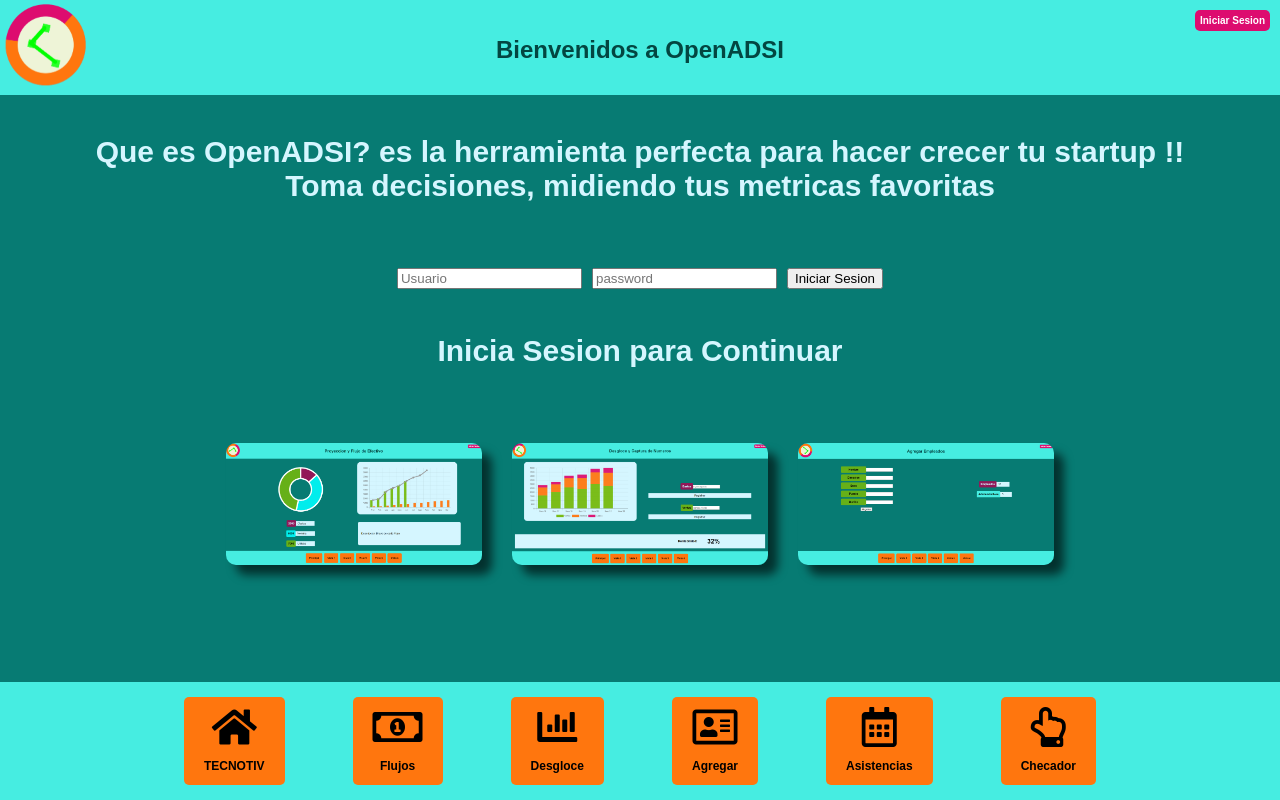
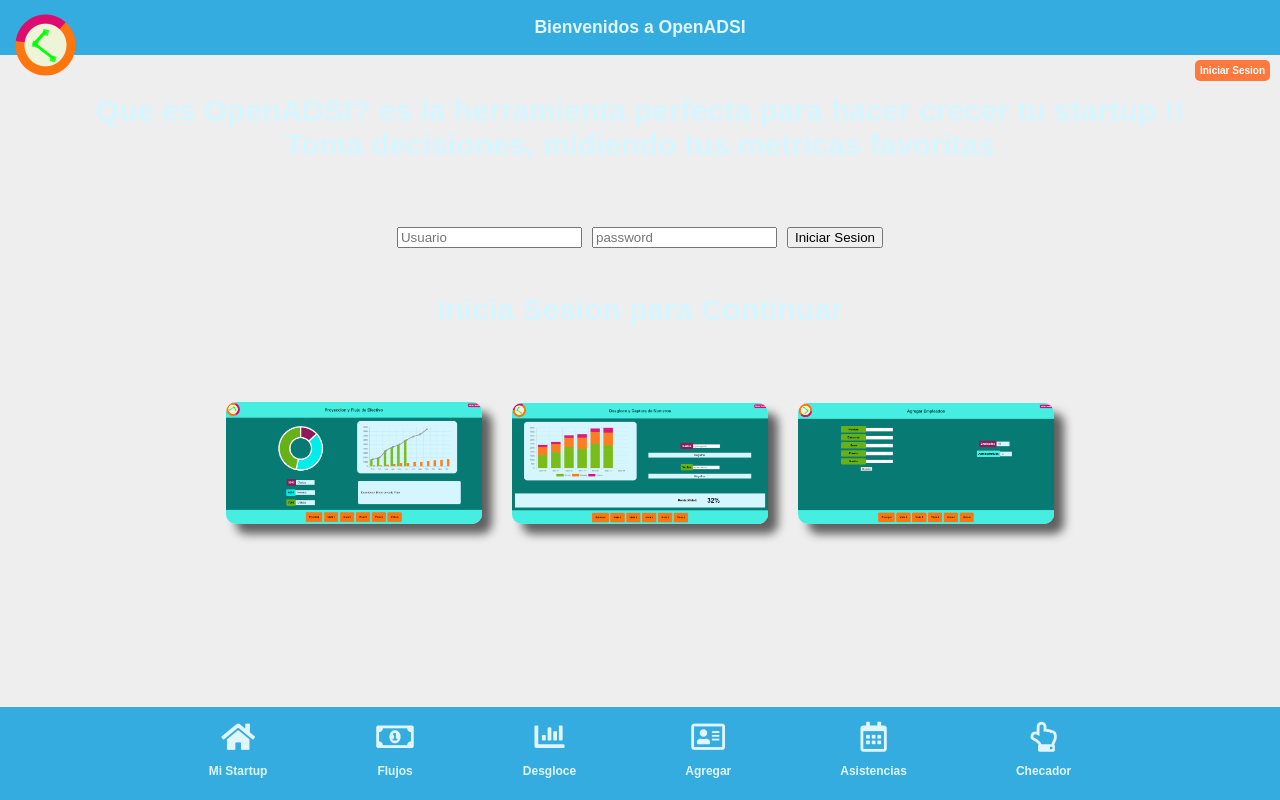
Before and after one commit to MizaelGalvez/OpenADSI, a React (Create React App) app in the folder app/: page / in a window 1280 px wide. Built offline with nearby package versions, Linux system fonts and the light colour scheme.

Commit message:
Cambiando estilos
cambiando estilos al proyecto

```diff
--- a/app/src/componentes/App.css
+++ b/app/src/componentes/App.css
@@ -1,14 +1,22 @@
+Body {
+
+}
+
 .App {
   text-align: center;
 }
+
+/*
+//////////////////////// Cabecera /////////////////////////////////////////////////////////////////////////////
+*/
 
 .App-logo {
   position: absolute;
   left: 0;
   top: 0;
   animation: App-logo-spin infinite 20s linear;
-  height: 80px;
-  margin: 5px;
+  height: 60px;
+  margin: 15px;
 }
 
 .iniciarSesion {
@@ -17,114 +25,90 @@
   font-weight: bold;
   position: absolute;
   right: 0;
-  top: 0;
+  background-color: #ff793f;
   margin: 10px;
-  background-color: #dd0c6f;
   border-radius: 5px;
   padding: 5px;
   color: white;
 }
 .iniciarSesion:hover {
-  background-color: #ffffff;
-  color: #dd0c6f;
+  background-color: #dd0c6f;
 }
 
 .App-header {
-  background-color: #46ede1;
-  height: 55px;
-  padding: 20px;
+  background-color: #34ace0;
+  padding: 5px;
   color: white;
 }
 
 .App-title {
-  font-size: 1.5em;
-  color: #034641;
+  font-size: 1.1em;
+  color: #E1F5FE;
 }
 
-.App-intro {
-  font-size: large;
-}
+/*
+////////////////////////Botones de navegacion/////////////////////////////////////////////////////////////////////////////
+*/
 
 .nav {
-  background-color: #46ede1;
-  padding: 10px;
+  background-color: #34ace0;
+  color: #E1F5FE;
+  padding-bottom: 5px;
   position:absolute;
   left:0;
   bottom:0;
   right:0;
 }
 .botonNav {
-  font-size: 14px;
+  font-size: 12px;
   font-weight: bold;
   display: inline-block;
   margin: 5px;
+  margin-right: 5%;
   border-radius: 5px;
-  background-color:#ff760e;
+  background-color:#34ace0;
   cursor: pointer;
   padding: 10px;
   padding-left: 20px;
   padding-right: 20px;
   padding-bottom: 0px;
+  transition-duration:  0.5s;
+  transform: translateY(0px);
 }
 .botonNav-end {
-  font-size: 14px;
+  font-size: 12px;
   font-weight: bold;
   display: inline-block;
   margin: 5px;
   border-radius: 5px;
-  background-color:#ff760e;
+  background-color:#34ace0;
   cursor: pointer;
   padding: 10px;
   padding-left: 20px;
   padding-right: 20px;
   padding-bottom: 0px;
+  transition-duration:  0.5s;
+  transform: translateY(0px);
 }
 .botonNav:hover {
   //animation: App-logo-spin infinite 20s linear;
-  background-color:#dd0c6f;
+  background-color:#34ace0;
+  color: #E1F5FE;
+  transition-duration:  0.9s;
+  transform: translateY(-37px);
 }
 .botonNav-end:hover {
   //animation: App-logo-spin infinite 20s linear;
-  background-color:#dd0c6f;
-}
-/*
-////////////////////////Botones de navegacion/////////////////////////////////////////////////////////////////////////////
-*/
-.nav {
-  padding: 10px;
-  //position:absolute;
-  //left:0;
-  //bottom:0;
-  //right:0;
-}
-.botonNav {
-  display: inline-block;
-  font-size: 12px;
-  margin-right: 5%;
-  border-radius: 5px;
-  //background-color:#ff9900;
-  cursor: pointer;
-}
-.botonNav-end {
-  display: inline-block;
-  font-size: 12px;
-  border-radius: 5px;
-  //background-color:#ff9900;
-  cursor: pointer;
+  background-color:#34ace0;
+  color: #E1F5FE;
+  transition-duration:  0.9s;
+  transform: translateY(-37px);
 }
 
 i {
-  font-size: 40px;
-  //transition-duration:  0.5s;
-  //transform: translateY(0px);
-}
-i:hover {
-  //transition-duration:  0.5s;
-  //transform: translateY(-10px);
+  font-size: 30px;
 }
 
-.botonNav:hover {
-}
 /*
 ///////////Estilos del COntenido Principal//////////////////////////////////////////////////////////////////////////////////////////
 */
--- a/app/src/componentes/App.js
+++ b/app/src/componentes/App.js
@@ -46,7 +46,7 @@ class App extends Component {
   cambiarVista4 = (event) => {
     Contenido = Vista4;
     this.setState({
-      Titulo: 'Checador',
+      Titulo: 'Cuarta Vista',
     })
   }
   cambiarVista5 = (event) => {
@@ -68,7 +68,7 @@ class App extends Component {
           {<Contenido/>}
           </div>
           <footer className="nav">
-            <p className="botonNav" onClick={this.cambiarPrincipal}><i class="fas fa-home"></i><p>TECNOTIV</p></p>
+            <p className="botonNav" onClick={this.cambiarPrincipal}><i class="fas fa-home"></i><p>Mi Startup</p></p>
             <p className="botonNav" onClick={this.cambiarVista1}><i class="far fa-money-bill-alt"></i><p>Flujos</p></p>
             <p className="botonNav" onClick={this.cambiarVista2}><i class="fas fa-chart-bar"></i><p>Desgloce</p></p>
             <p className="botonNav" onClick={this.cambiarVista5}><i class="far fa-address-card"></i><p>Agregar</p></p>
--- a/app/src/componentes/Vista1/estilos.css
+++ b/app/src/componentes/Vista1/estilos.css
@@ -13,7 +13,7 @@
 .Dona {
 }
 .Proyeccion {
-  background-color: #d5f6ffff;
+  background-color: #B3E5FCaa;
 }
 
 /*
@@ -27,7 +27,7 @@
 }
 .Efectivos p {
   display: inline-block;
-  background-color: #d5f6ffff;
+  background-color: #B3E5FCaa;
   padding: 5px;
   padding-right: 50px;
   padding-left: 10px;
@@ -40,14 +40,14 @@
   margin-right: 0px;
 }
 .Gastos {
-  background-color: #a70954dd;
+  background-color:  #B3E5FCaa;
   color: #d5f6ffff;
 }
 .Nomina {
-  background-color: #00ffffdd;
+  background-color:  #B3E5FCaa;
 }
 .Utilidad {
-  background-color: #74b90add;
+  background-color:  #B3E5FCaa;
 }
 
 .Descripcion {
@@ -55,7 +55,7 @@
     align-items: center;
     border-radius: 10px;
     padding: 20px;
-    background-color: #d5f6ffff;
+    background-color:  #B3E5FCaa;
     height: 100px;
     width: 44%;
 }
--- a/app/src/componentes/Vista2/estilos.css
+++ b/app/src/componentes/Vista2/estilos.css
@@ -9,9 +9,6 @@
   padding: 30px;
   padding-bottom: 15px;
 }
-.Proyeccion {
-  background-color: #d5f6ffff;
-}
 /*
 //////////Datos y Descripcion//////////////////////////////////////////////////////////////////////
 */
@@ -19,7 +16,7 @@
 }
 .Capturar p {
   cursor: pointer;
-  background-color: #d5f6ffff;
+  background-color:  #B3E5FCaa;
   padding: 5px;
   padding-right: 10px;
   padding-left: 10px;
@@ -49,7 +46,7 @@
   flex-direction: row;
   align-items: center;
   justify-content: flex-end;
-  background-color: #d5f6ffff;
+  background-color:  #B3E5FCaa;
   margin: 20px;
   padding-right: 15%;
 }
--- a/app/src/componentes/Vista3/estilos.css
+++ b/app/src/componentes/Vista3/estilos.css
@@ -15,7 +15,7 @@
 	margin-top: 20px;
 	margin-left: 10%;
 	width: 530px;
-	background-color: #E0F8F7;
+	background-color:  #B3E5FCaa;
 	height: 340px;
 }
 .listas{
--- a/app/src/componentes/Vista5/estilos.css
+++ b/app/src/componentes/Vista5/estilos.css
@@ -56,7 +56,6 @@
     align-items: center;
     border-radius: 10px;
     padding: 20px;
-    background-color: #d5f6ffff;
     height: 100px;
     width: 44%;
 }
--- a/app/src/index.css
+++ b/app/src/index.css
@@ -2,5 +2,5 @@ body {
   margin: 0;
   padding: 0;
   font-family: sans-serif;
-  background-color: #077b73;
+  background-color: #EEEEEE;
 }
```
Also changed, not shown: 1 other file (tests, documents, lock files or other folders).
